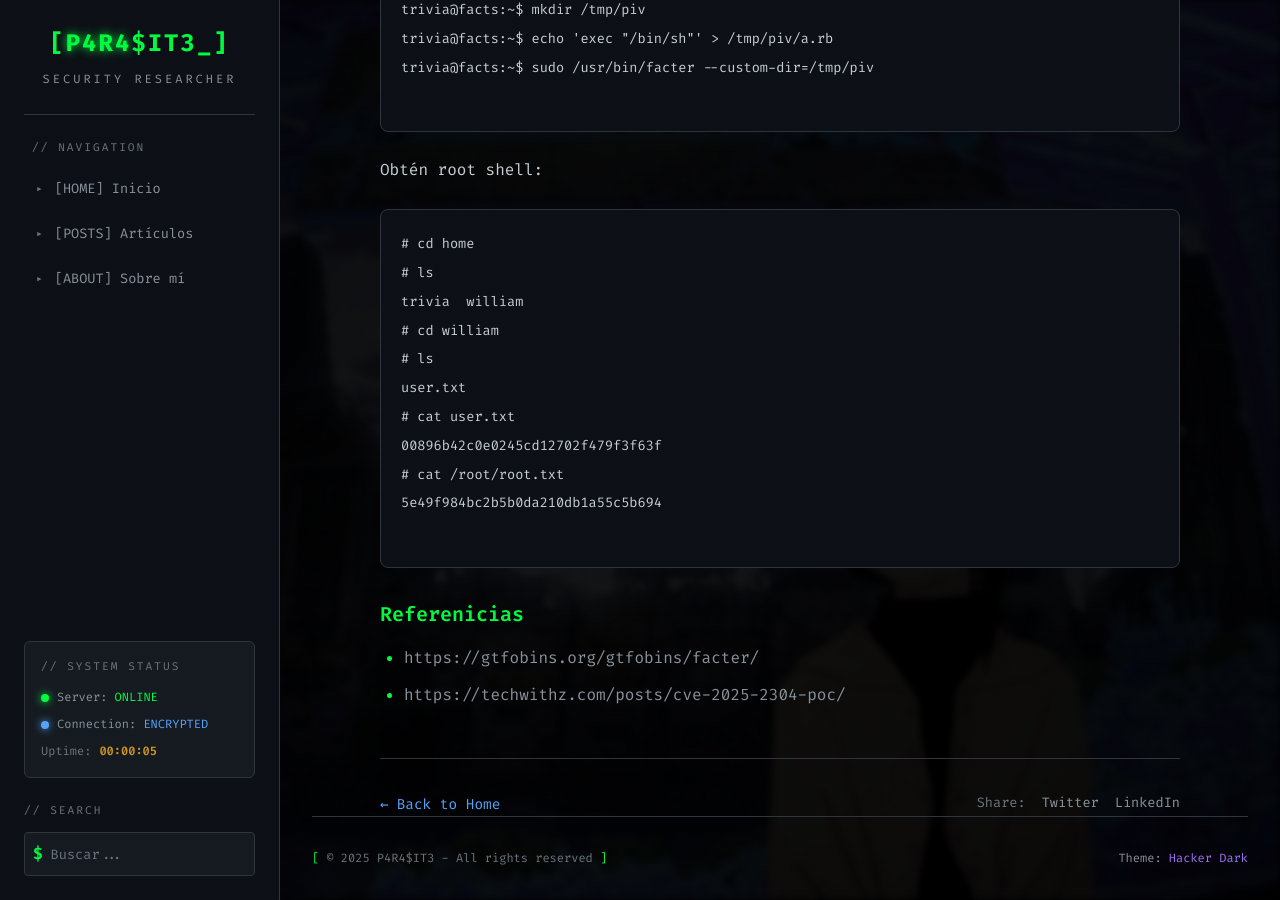
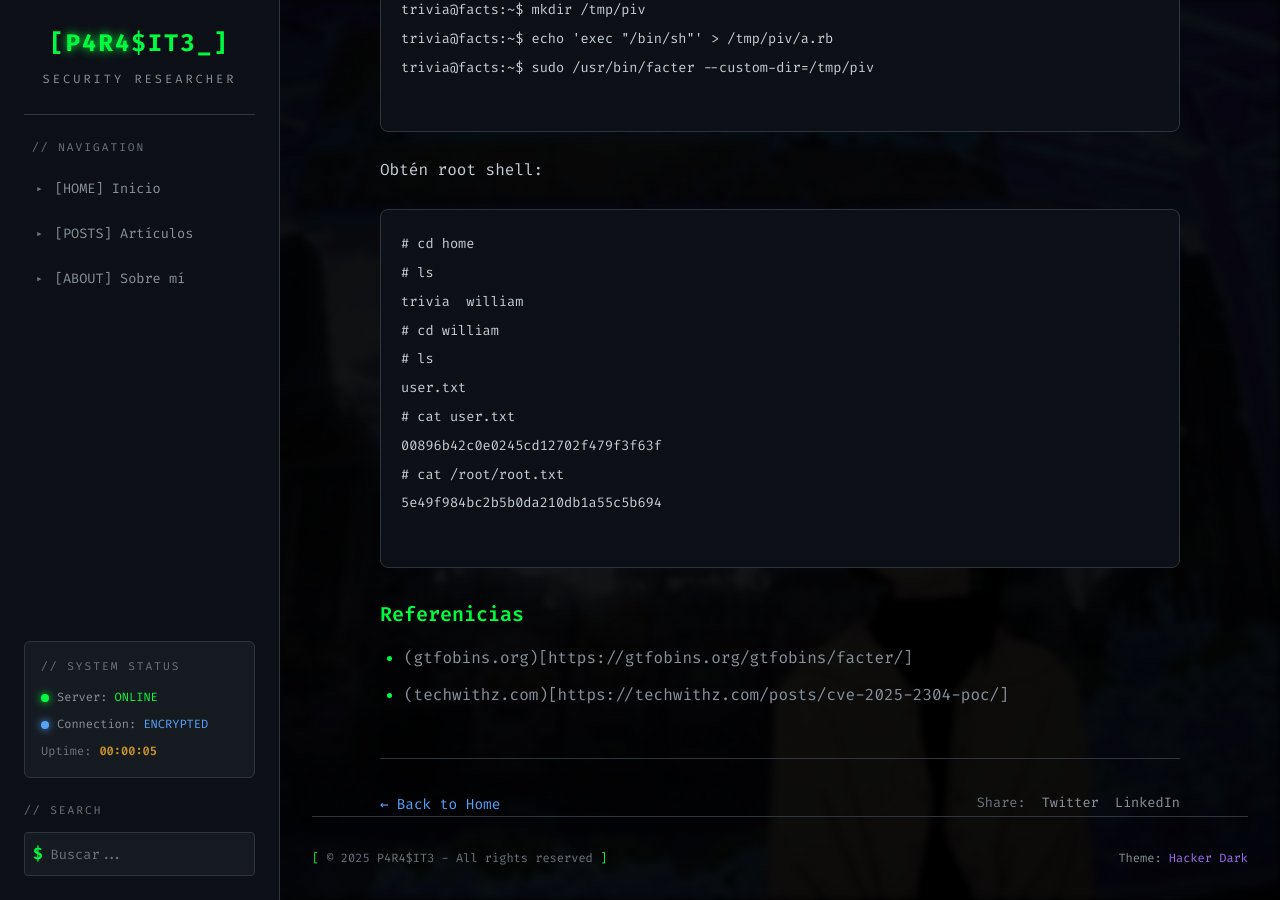
Before and after one commit to suzunao/suzunao.github.io, a Jekyll site: the page built from _posts/2026-03-13-P01-Facts-HTB.md, in a window 1280 px wide and 900 px high, scrolled down 6517 px. Built offline with Jekyll 4.4.1, drawn with Linux system fonts in a browser that asks for light colours; some of the changed text lies outside the part shown.

````diff
--- a/_posts/2026-03-13-P01-Facts-HTB.md
+++ b/_posts/2026-03-13-P01-Facts-HTB.md
@@ -261,5 +261,5 @@ user.txt
 
 ```
 ### Referenicias
-- https://gtfobins.org/gtfobins/facter/
-- https://techwithz.com/posts/cve-2025-2304-poc/
+- (gtfobins.org)[https://gtfobins.org/gtfobins/facter/]
+- (techwithz.com)[https://techwithz.com/posts/cve-2025-2304-poc/]
````
Also changed, not shown: other parts of _posts/2026-03-13-P01-Facts-HTB.md (+1 -1 lines), assets/img/articulos/P01/20260201012342.png (renamed from assets/img/articulos/P01/Pasted image 20260201012342.png).
